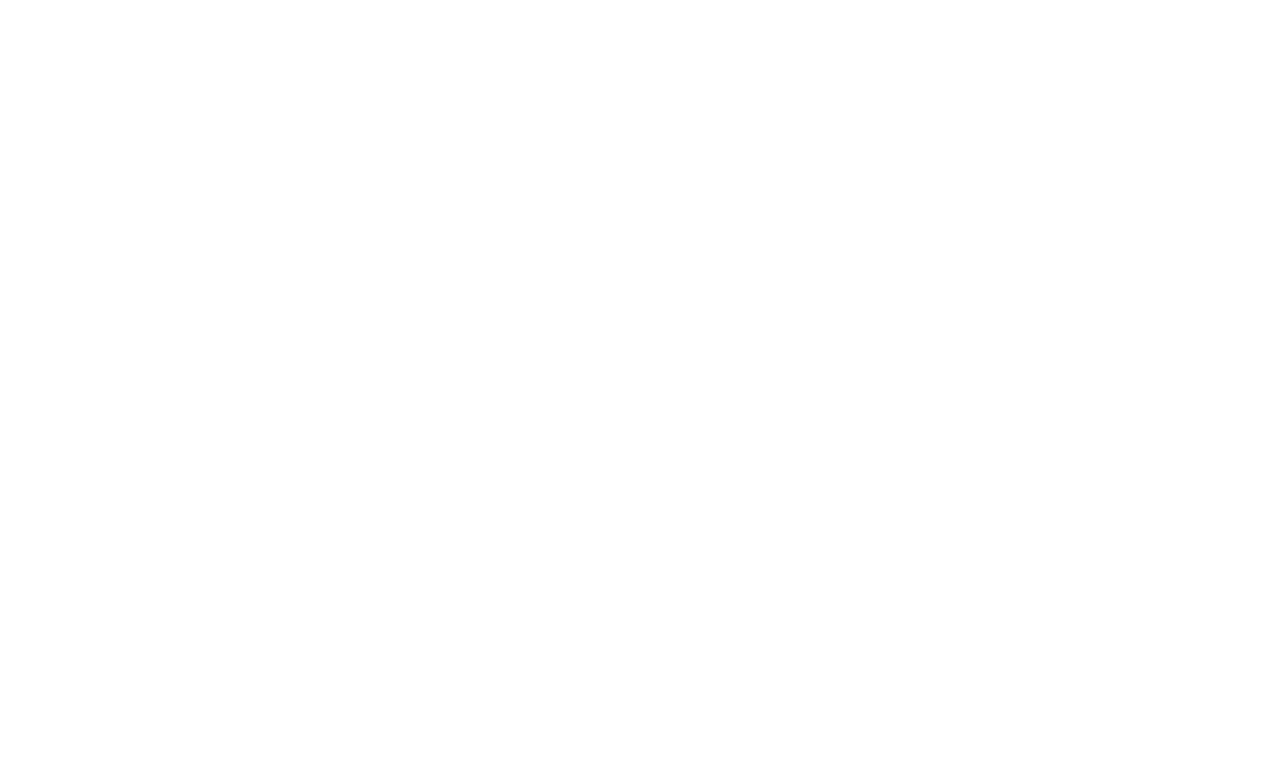
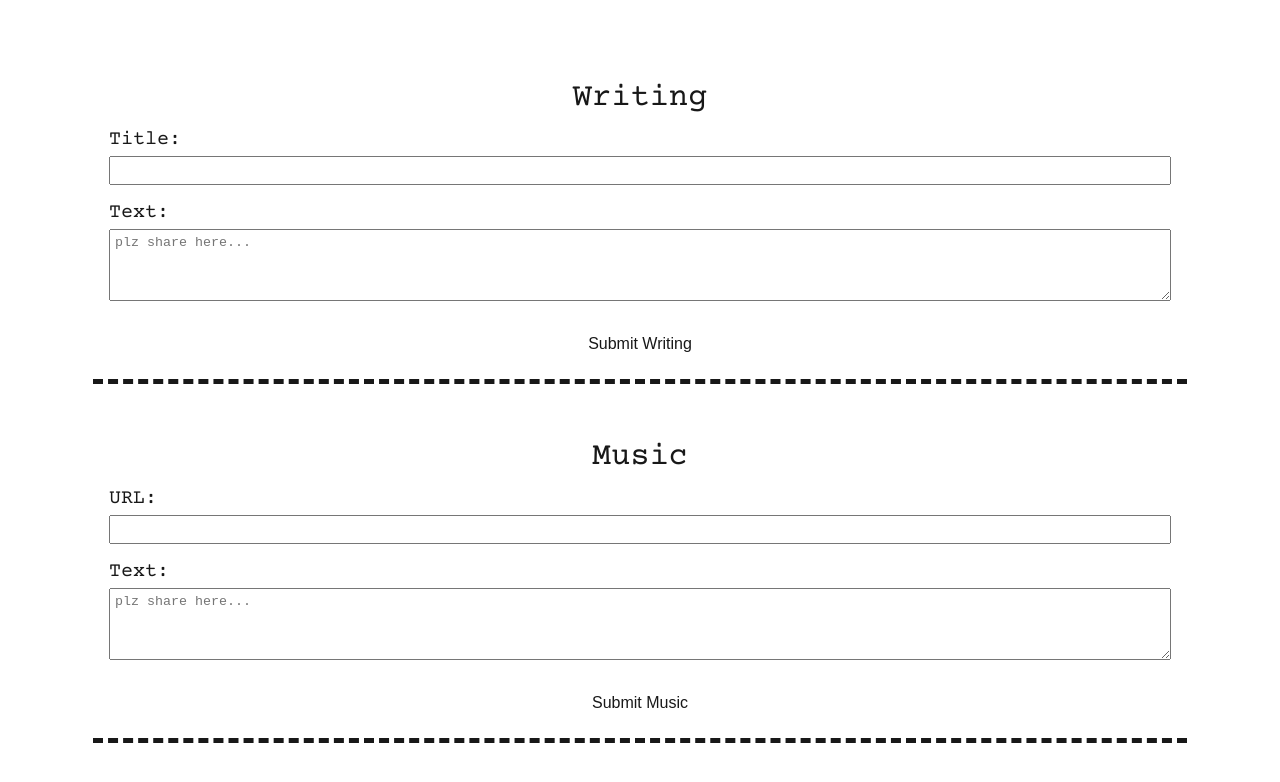
Before and after one commit to pdsabs/plzenjoy, a Vue app: page /submit in a window 1280 px wide. Before the commit this address had no page. Shown: the top 782 px of the page. Built offline with nearby package versions, Linux system fonts and the light colour scheme.

Commit message:
Add submission page with formatting

```diff
--- a/src/assets/main.css
+++ b/src/assets/main.css
@@ -34,20 +34,59 @@
   border-bottom: var(--color-text);
   border-bottom-style: dashed;
   border-bottom-width: 5px;
-  box-sizing: border-box;
+  box-sizing: content-box;
 }
-
 .item-card h3 {
   border-radius: 12px;
   padding-left: 1rem;
   padding-right: 1rem;
   color: var(--color-text);
 }
-
 .item-card p {
   text-align: left; /* Aligns text to the left */
   width: 100%; /* Ensures it spans the full width of the card */
   margin-top: 8px; /* Adds spacing between iframe and text */
+}
+.item-card textarea {
+  width: 100%;
+  max-width: 100%;
+  padding: 5px;
+  box-sizing: border-box;
+  resize: vertical;
+}
+.item-card > form {
+  width: 100%;
+}
+
+.form-group {
+  margin-bottom: 12px;
+}
+.form-group input {
+  display: block;
+  width: 100%;
+  padding: 5px;
+  box-sizing: border-box;
+}
+
+.login-button {
+  width: 100%;
+  padding: 10px;
+  font-size: 16px;
+  color: var(--color-text);
+  background-color: var(--color-background);
+  border: none;
+  border-radius: 4px;
+  cursor: pointer;
+  transition: background-color 0.3s;
+}
+
+.login-button:disabled {
+  background-color: #ff0000;
+  cursor: not-allowed;
+}
+
+.login-button:hover:not(:disabled) {
+  background-color: var(--color-background-mute);
 }
 
 @media (min-width: 1024px) {
--- /dev/null
+++ b/src/components/SubmitMusic.vue
@@ -0,0 +1,45 @@
+<script setup>
+import { ref } from 'vue'
+import axios from '@/services/axios.js'
+
+const spotifyUrl = ref('')
+const content = ref('')
+
+const handleSubmit = async () => {
+  try {
+    const response = await axios.post('/submit-music', {
+      spotifyUrl: spotifyUrl.value,
+      content: content.value,
+    })
+  } catch (error) {
+    console.error('Submission Error:', error)
+  } finally {
+  }
+}
+</script>
+
+<template>
+  <div class="item-card">
+    <h3>Music</h3>
+    <form @submit.prevent="handleSubmit">
+      <div class="form-group">
+        <label>URL: <input v-model="spotifyUrl" required /></label>
+      </div>
+      <div class="form-group">
+        <label
+          >Text:
+          <textarea
+            v-model="content"
+            rows="4"
+            cols="50"
+            placeholder="plz share here..."
+            required
+          ></textarea>
+        </label>
+      </div>
+      <button type="submit" class="login-button">Submit Music</button>
+    </form>
+  </div>
+</template>
+
+<style scoped></style>
--- /dev/null
+++ b/src/components/SubmitWriting.vue
@@ -0,0 +1,45 @@
+<script setup>
+import { ref } from 'vue'
+import axios from '@/services/axios.js'
+
+const title = ref('')
+const content = ref('')
+
+const handleSubmit = async () => {
+  try {
+    const response = await axios.post('/submit-writing', {
+      title: title.value,
+      content: content.value,
+    })
+  } catch (error) {
+    console.error('Submission Error:', error)
+  } finally {
+  }
+}
+</script>
+
+<template>
+  <div class="item-card">
+    <h3>Writing</h3>
+    <form @submit.prevent="handleSubmit">
+      <div class="form-group">
+        <label>Title: <input v-model="title" required /></label>
+      </div>
+      <div class="form-group">
+        <label
+          >Text:
+          <textarea
+            v-model="content"
+            rows="4"
+            cols="50"
+            placeholder="plz share here..."
+            required
+          ></textarea>
+        </label>
+      </div>
+      <button type="submit" class="login-button">Submit Writing</button>
+    </form>
+  </div>
+</template>
+
+<style scoped></style>
--- a/src/router/index.js
+++ b/src/router/index.js
@@ -3,12 +3,14 @@
 import WritingView from '../views/WritingView.vue'
 import MusicView from '@/views/MusicView.vue'
 import LoginView from '@/views/LoginView.vue'
+import SubmitView from '@/views/SubmitView.vue'
 
 const routes = [
   { path: '/', name: 'home', component: HomeView },
   { path: '/writing', name: 'writing', component: WritingView },
   { path: '/music', name: 'music', component: MusicView },
   { path: '/login', name: 'login', component: LoginView },
+  { path: '/submit', name: 'submit', component: SubmitView },
 ]
 
 const router = createRouter({
--- a/src/views/LoginView.vue
+++ b/src/views/LoginView.vue
@@ -55,7 +55,7 @@
 
     if (response.status === 200 && response.data.token) {
       localStorage.setItem('authToken', response.data.token)
-      window.location.href = '/'
+      window.location.href = '/submit'
     } else {
       throw new Error('Invalid credentials')
     }
@@ -79,16 +79,6 @@
   background-color: #fff;
 }
 
-.form-group {
-  margin-bottom: 16px;
-}
-
-label {
-  display: block;
-  font-weight: bold;
-  margin-bottom: 8px;
-}
-
 input {
   width: 100%;
   padding: 8px;
@@ -103,27 +93,6 @@
   box-shadow: 0 0 4px rgba(74, 144, 226, 0.5);
 }
 
-.login-button {
-  width: 100%;
-  padding: 10px;
-  font-size: 16px;
-  color: var(--color-text);
-  background-color: var(--color-background);
-  border: none;
-  border-radius: 4px;
-  cursor: pointer;
-  transition: background-color 0.3s;
-}
-
-.login-button:disabled {
-  background-color: #aaa;
-  cursor: not-allowed;
-}
-
-.login-button:hover:not(:disabled) {
-  background-color: var(--color-background-mute);
-}
-
 .error-message {
   margin-top: 16px;
   color: red;
--- /dev/null
+++ b/src/views/SubmitView.vue
@@ -0,0 +1,15 @@
+<script setup>
+import SubmitWriting from '@/components/SubmitWriting.vue'
+import SubmitMusic from '@/components/SubmitMusic.vue'
+</script>
+
+<template>
+  <div class="center-center-flex">
+    <div class="item-list">
+      <SubmitWriting />
+      <SubmitMusic />
+    </div>
+  </div>
+</template>
+
+<style scoped></style>
```
Also changed, not shown: 1 other file (tests, documents, lock files or other folders).
